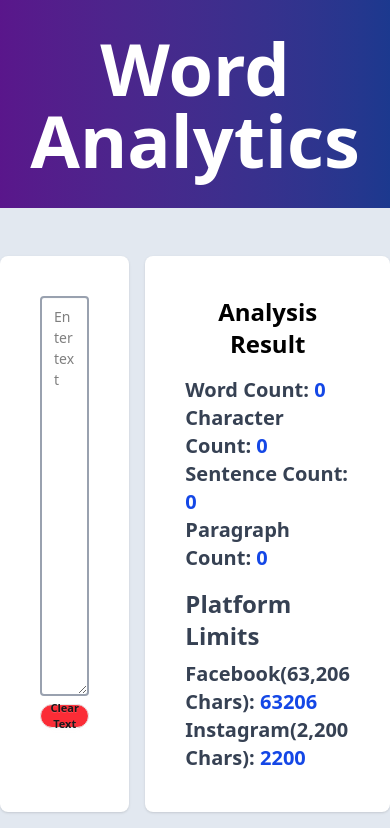
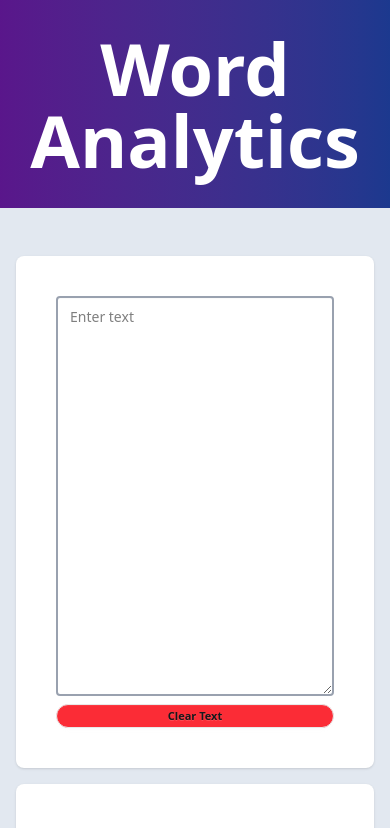
Before and after one commit to jacobferreras/word-analytics-app, a Next.js app: page / in a window 390 px wide. Shown: the top 828 px of the page. Built offline with nearby package versions, Linux system fonts and the light colour scheme.

Commit message:
Refactor layout of AnalyticsContainer and TextAreaContainer for improved responsiveness; update Container component to enhance layout structure.

```diff
--- a/components/AnalyticsContainer.tsx
+++ b/components/AnalyticsContainer.tsx
@@ -21,9 +21,9 @@ const AnalyticsContainer = ({
   instagram,
 }: AnalyticsContainerProps) => {
   return (
-    <div className="card w-96 bg-white card-xl shadow-sm">
+    <div className="card w-auto md:w-96 bg-white card-xl shadow-sm">
       <div className="card-body">
-        <h2 className=" text-black font-bold text-center text-2xl mb-2">
+        <h2 className=" text-black font-bold text-start text-3xl mb-2">
           Analysis Result
         </h2>
         <div className="gap-y-4">
--- a/components/Container.tsx
+++ b/components/Container.tsx
@@ -20,7 +20,7 @@ const Container = () => {
   } = useCount();
 
   return (
-    <div className="flex justify-center py-12 gap-4">
+    <div className="flex flex-col justify-center py-12 gap-4 px-4 md:flex-row">
       <TextAreaContainer>
         <TextArea text={text} handleChange={handleChange} />
         <ClearTextButton onClick={handleClick} />
--- a/components/TextAreaContainer.tsx
+++ b/components/TextAreaContainer.tsx
@@ -7,7 +7,7 @@ interface TextAreaContainerProps {
 
 const TextAreaContainer = ({ children }: TextAreaContainerProps) => {
   return (
-    <div className="card w-96 bg-white card-xl shadow-sm">
+    <div className="card w-auto md:w-96 bg-white card-xl shadow-sm">
       <div className="card-body">{children}</div>
     </div>
   );
```
